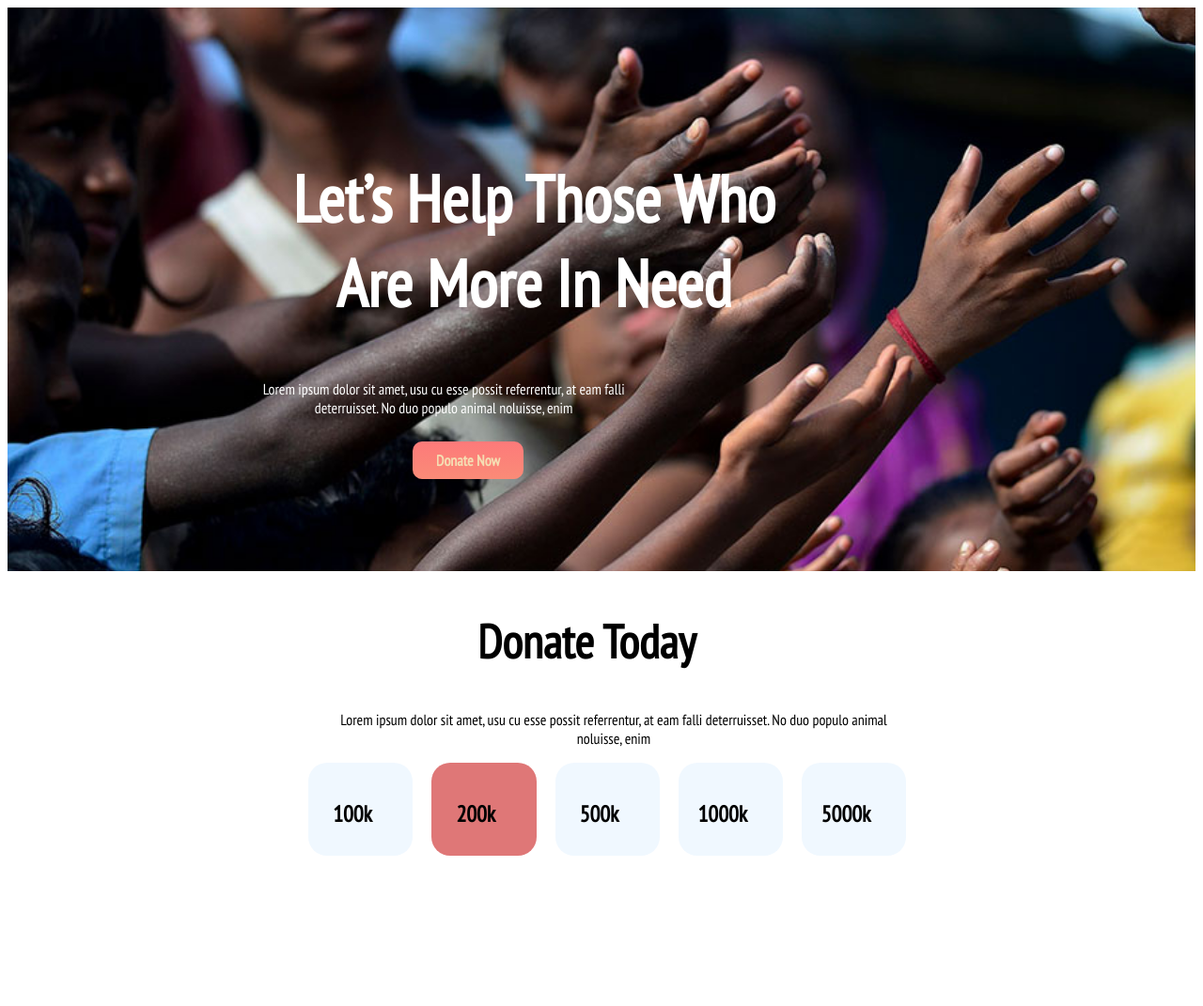
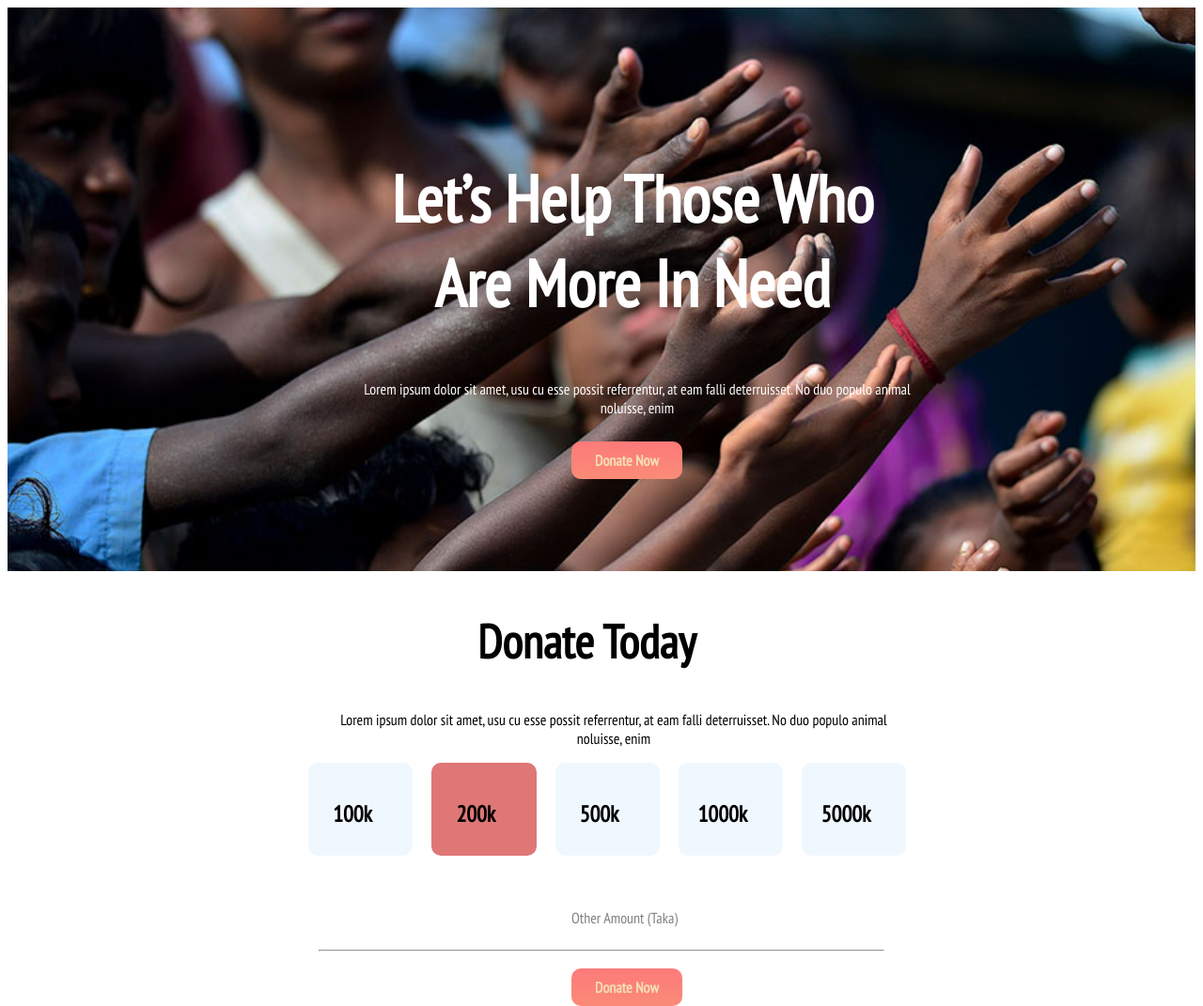
Before and after one commit to Sizzu99/donate-today, a plain HTML site: page index.html in a window 1280 px wide. Shown: the whole page at 94% size. Before the commit the page ends 919 px from the top, so only its background shows below. Drawn offline with Linux system fonts and the light colour scheme.

Commit message:
threed-part-done

```diff
--- a/index.html
+++ b/index.html
@@ -51,5 +51,13 @@
         <h1>5000k</h1>
       </div>
     </section>
+    <br />
+    <br />
+    <div class="other-amount falxible-contaoiner">
+      <p>Other Amount (Taka)</p>
+    </div>
+    <hr class="hr" />
+    <br />
+    <a class="button-bottom" target="_blanck" href="">Donate Now</a>
   </body>
 </html>
--- a/style.css
+++ b/style.css
@@ -11,14 +11,14 @@ body{
 .first-part h1{
     font-size: 70px;
     color: rgb(255, 255, 255);
-    margin-left:40%;
+    margin-left:370px;
     width: 590px;
     text-align: center;
 
 }
 .first-part p{
-    margin-left:40%;
-    width: 60%;
+    margin-left:370px;
+    width: 600px;
     text-align: center;
     color: white;
 }
@@ -35,7 +35,7 @@ body{
     padding: 10px 25px;
     border-radius: 10px;
     font-weight: 700;
-    margin-left: 65%;
+    margin-left: 600px;
 }
 .second-part h1{
     font-size: 50px;
@@ -57,7 +57,7 @@ body{
     width: 90px;
     padding: 2%;
     padding-left: 2px;
-    border-radius: 20px;
+    border-radius: 10px;
     height: 60px;
     text-align: center;
     background-color: aliceblue;
@@ -67,8 +67,26 @@ body{
     width: 90px;
     padding: 2%;
     padding-left: 2px;
-    border-radius: 20px;
+    border-radius: 10px;
     height: 60px;
     text-align: center;
     background-color: rgb(223, 119, 119);
 }
+.other-amount{
+    margin-left: 600px;
+    color: gray;
+    font-weight: 300;
+}
+.hr{
+    width: 600px;
+}
+.button-bottom{
+    text-decoration: none;
+    background-image: linear-gradient(rgb(253, 122, 122),rgb(250, 139, 119));
+    color: wheat;
+    padding: 10px 25px;
+    border-radius: 10px;
+    font-weight: 700;
+    margin-left: 600px;
+    margin-top: 20px;
+}
```
